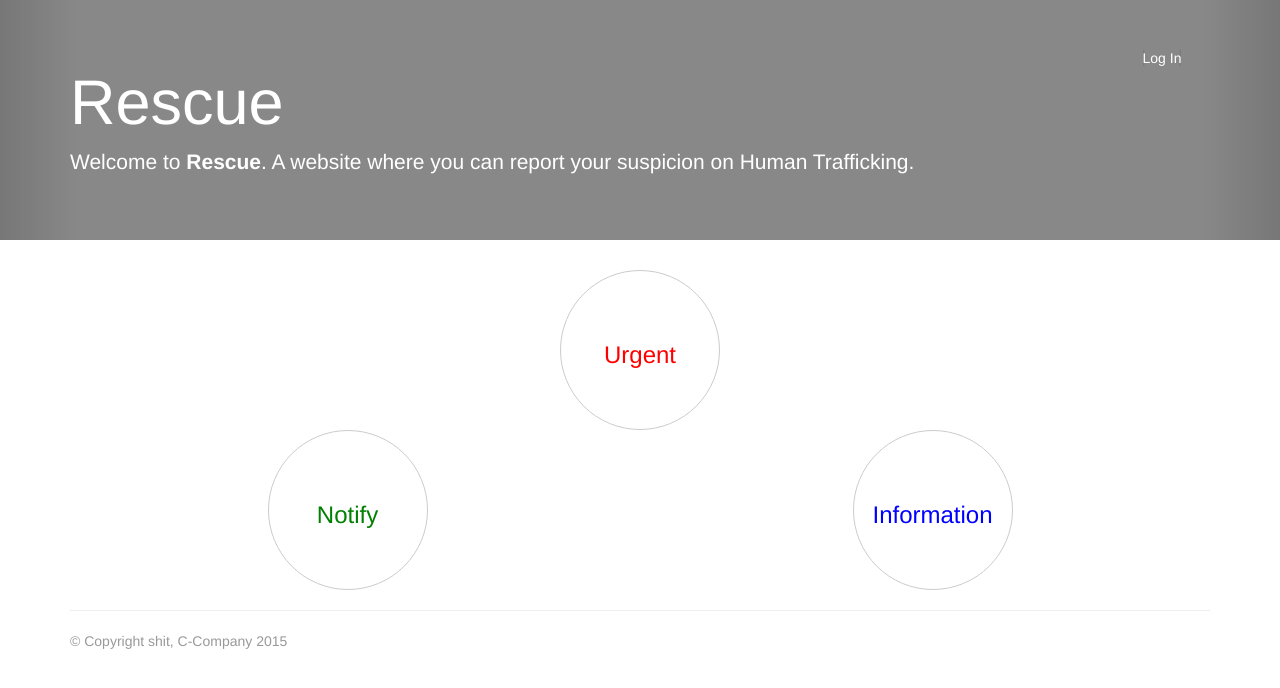
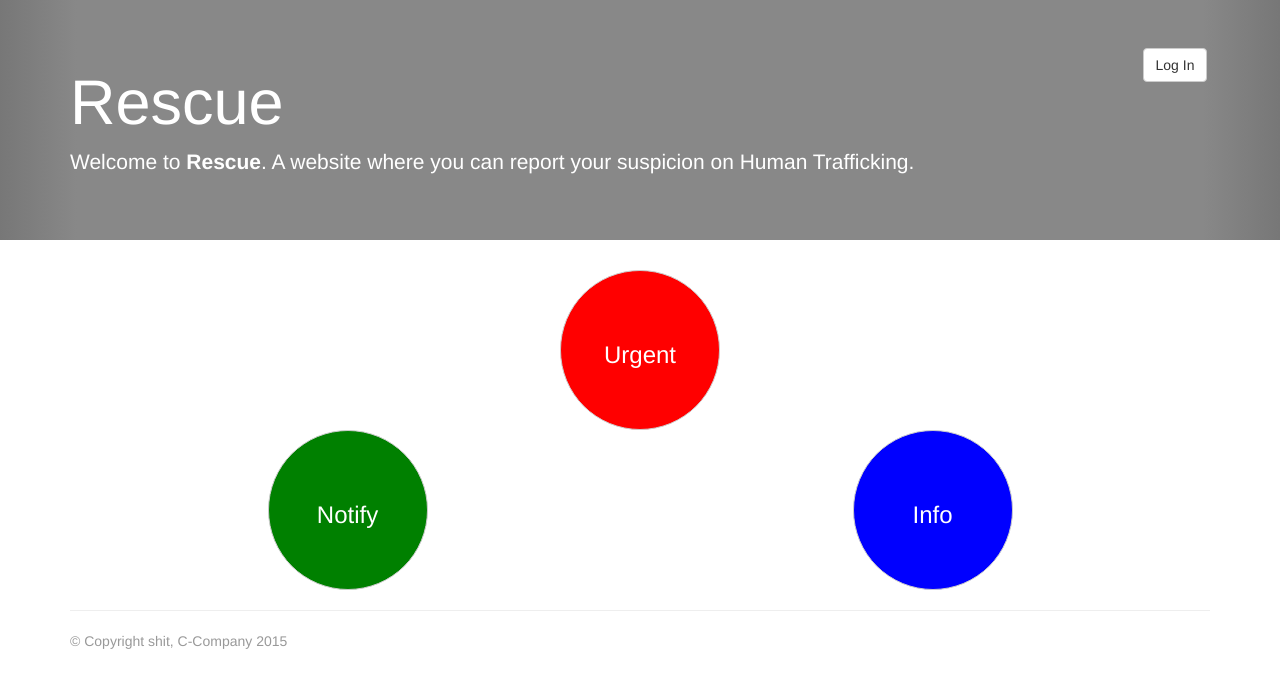
Before and after one commit to FrozenHelium/rescue, a PHP site: page / in a window 1280 px wide. Shown: the top 688 px of the page. Run offline with PHP 8.4, Linux system fonts and the light colour scheme.

Commit message:
homepage design modified

```diff
--- a/public/css/home.css
+++ b/public/css/home.css
@@ -63,18 +63,40 @@
     text-align:center;
 }
 
-.urgent,
-.urgent:hover{
-    color:red;
-
+.urgent{
+	background-color: red;
+	color: white;
 }
 
-.notify,
-.notify:hover{
-    color:green;
+.notify{
+    background-color:green;
+    color: white;
 }
 
-.info,
+.info{
+    background-color:blue;
+    color: white;
+}
+
+.urgent:hover{
+	color: white;
+	background-color:red;
+	font-weight: bolder;
+	border-color: red;
+	font-size: 32px;
+}
+
+.notify:hover{
+	color: white;
+	background-color:green;
+	border-color: green;
+	font-weight: bolder;
+	font-size: 32px;
+}
 .info:hover{
-    color:blue;
+	color: white;
+	background-color:blue;
+	border-color: blue;
+	font-weight: bolder;
+	font-size: 32px;
 }
--- a/views/forbidden_view.php
+++ b/views/forbidden_view.php
@@ -1,7 +1,7 @@
 <div class="jumbotron">
     <div class="container">
-                <h1>Nothing here!</h1>
-                <p>You migh have been lost.</p>
+                <h1>4 Oh! 4 Error</h1>
+                <p>You might have been lost.</p>
             </div>
      </div>
 </div>
--- a/views/home_view.php
+++ b/views/home_view.php
@@ -6,7 +6,7 @@
                 <p>Welcome to <strong>Rescue</strong>. A website where you can report your suspicion on Human Trafficking.</p>
             </div>
             <div class="col-md-1">
-                <a href="index.php?page=login">Log In</a>
+                <a href="index.php?page=login"><button class="btn btn-default">Log In</button></a>
             </div>
         </div>
      </div>
@@ -24,7 +24,7 @@
             <a class="btn btn-default btn-circle btn-xl notify" href="index.php?page=notify">Notify</a>
         </div>
         <div class="col-md-6 action">
-            <a class="btn btn-default btn-circle btn-xl info" href="index.php?page=info">Information</a>
+            <a class="btn btn-default btn-circle btn-xl info" href="index.php?page=info">Info</a>
         </div>
     </div>
 
```
